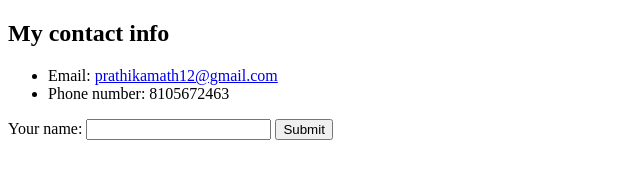
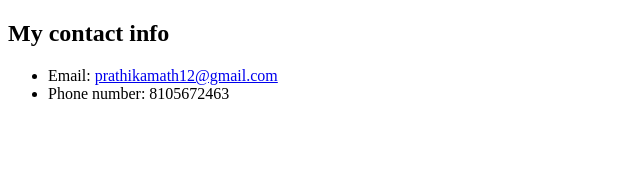
Before and after one commit to Prathik1210/cv, a plain HTML site: page contact_me.html in a window 1280 px wide. Shown: the whole page, without its empty margins (0-640 px from the left). Drawn offline with Linux system fonts and the light colour scheme.

Commit message:
Update contact_me.html

```diff
--- a/contact_me.html
+++ b/contact_me.html
@@ -10,10 +10,5 @@
       <li>Email: <a href="mailto:prathikamath12@gmail.com">prathikamath12@gmail.com</a></li>
       <li>Phone number: 8105672463</li>
     </ul>
-    <form class="" action="index.html" method="post">
-      <label>Your name:</label>
-      <input type="text" name="" value="">
-      <input type="submit" name="">
-    </form>
   </body>
 </html>
```
